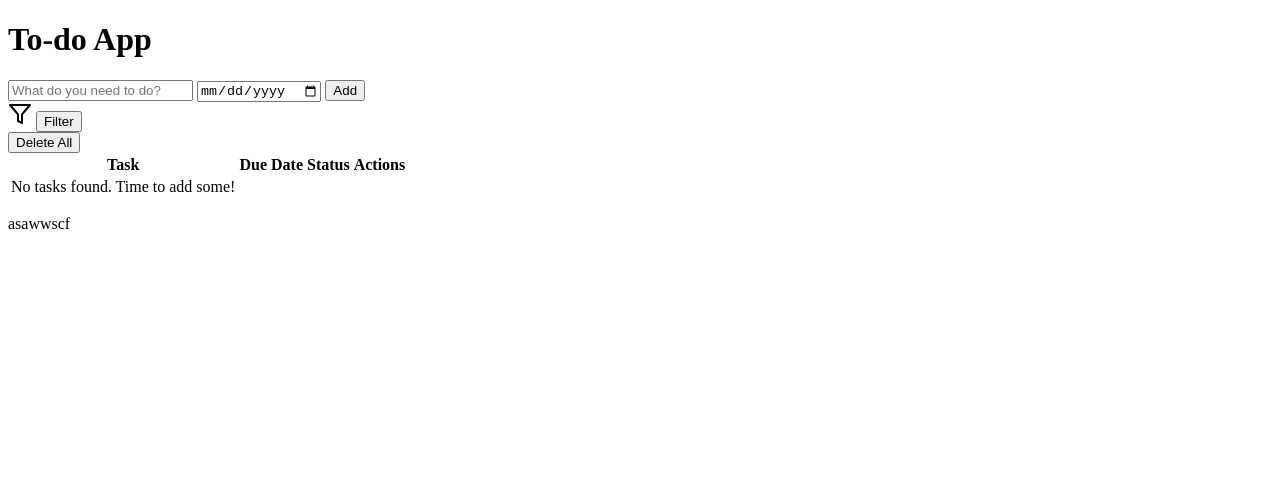
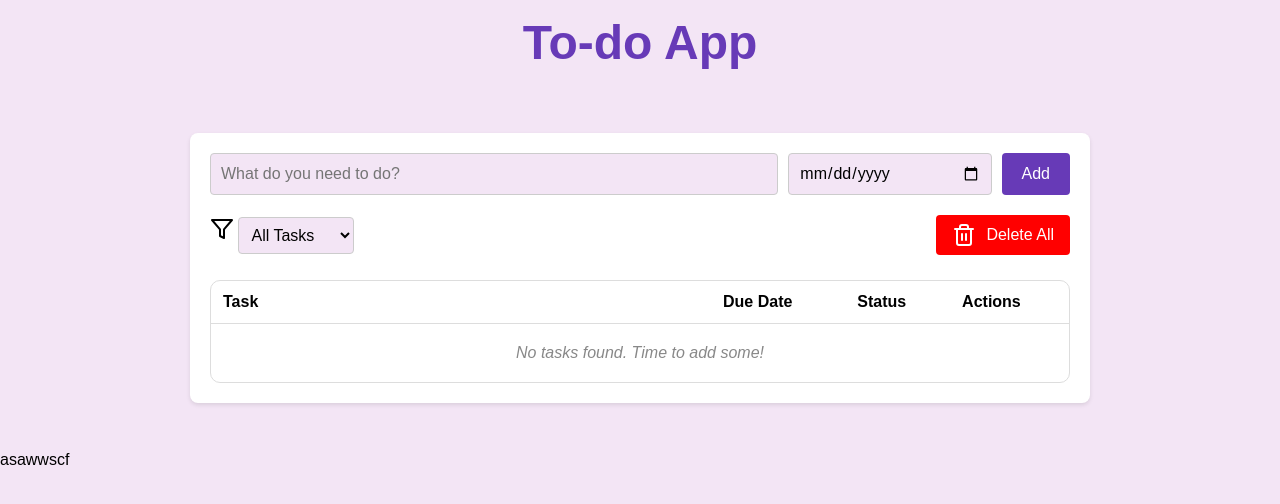
Before and after one commit to dava-alt-f4/codingcamp-1-sep-2025-DavaGalangSamudra, a plain HTML site: page index.html in a window 1280 px wide. Drawn offline with nearby package versions, Linux system fonts and the light colour scheme.

Commit message:
Add initial CSS styles and update HTML structure for To-do App

```diff
--- a/css/style.css
+++ b/css/style.css
@@ -0,0 +1,125 @@
+:root {
+    --primary-color: #673AB7;
+    --background-color: #F3E5F5;
+    --accent-color: #3F51B5;
+}
+* {
+    margin: 0;
+    padding: 0;
+    box-sizing: border-box;
+    font-family: 'Poppins', sans-serif;
+}
+body {
+    background-color: var(--background-color);
+}
+header {
+    color: var(--primary-color);
+    padding: 15px 20px;
+    text-align: center;
+    font-size: 24px;
+    font-weight: 600;
+}
+main {
+    max-width: 900px;
+    margin: 3rem auto;
+    background-color: #fff;
+    padding: 20px;
+    border-radius: 8px;
+    box-shadow: 0 2px 4px rgba(0, 0, 0, 0.1);
+}
+.inputs {
+    display: flex;
+    gap: 10px;
+    margin-bottom: 20px;
+}
+.inputs input {
+    padding: 10px;
+    border: 1px solid #ccc;
+    border-radius: 4px;
+    font-size: 16px;
+    background-color: var(--background-color);
+}
+.inputs input[type="text"] {
+    width: 100%;
+}
+.inputs input[type="date"] {
+    width: 300px;
+}
+.inputs input:focus {
+    outline: none;
+    border-color: var(--primary-color);
+}
+.inputs button {
+    padding: 10px 20px;
+    background-color: var(--primary-color);
+    color: #fff;
+    border: none;
+    border-radius: 4px;
+    cursor: pointer;
+    font-size: 16px;
+    transition: background-color 0.3s ease;
+}
+.inputs button:hover {
+    filter: brightness(1.2);
+}
+.to-do_controls {
+    display: flex;
+    justify-content: space-between;
+    align-items: center;
+    margin-bottom: 20px;
+}
+.to-do_controls select {
+    padding: 8px;
+    border: 1px solid #ccc;
+    border-radius: 4px;
+    font-size: 16px;
+    background-color: var(--background-color);
+}
+.to-do_controls select:focus {
+    outline: none;
+    border-color: var(--primary-color);
+}
+.to-do_controls button {
+    display: flex;
+    align-items: center;
+    gap: 10px;
+    padding: 8px 16px;
+    background-color: red;
+    color: #fff;
+    border: none;
+    border-radius: 4px;
+    cursor: pointer;
+    font-size: 16px;
+    transition: box-shadow 0.3s ease;
+}
+.to-do_controls button:hover {
+    box-shadow: 0 2px 8px rgba(0, 0, 0, 0.2);
+}
+.to-do_list {
+    border: 1px solid #ddd;
+    border-radius: 10px;
+    margin-top: 25px;
+}
+.to-do_list table {
+    width: 100%;
+    border-collapse: collapse;
+}
+.to-do_list .task {
+    width: 500px;
+}
+.to-do_list tr:hover {
+    background-color: #f9f9f9;
+}
+.to-do_list th, .to-do_list td {
+    padding: 12px;
+    text-align: left;
+}
+.to-do_list td {
+    border-top: 1px solid #ddd;
+}
+.to-do_list .no-tasks td {
+    padding: 20px 12px;
+    text-align: center;
+    color: #888;
+    font-style: italic;
+}
--- a/index.html
+++ b/index.html
@@ -6,6 +6,8 @@
     <title>Document</title>
     <!-- Icons -->
     <script src="https://unpkg.com/feather-icons"></script>
+    <!-- CSS -->
+    <link rel="stylesheet" href="css/style.css" />
   </head>
   <body>
     <!-- header -->
@@ -21,29 +23,34 @@
           placeholder="What do you need to do?"
           id="to-do_input"
         />
-        <input type="date" id="to-do_date_input" />
+        <input type="date" id="to-do_date_input" min="" value="" />
         <button type="button">Add</button>
       </div>
       <div class="to-do_controls">
         <div class="filter">
           <i data-feather="filter"></i>
-          <button type="button">Filter</button>
+          <select name="filter" id="filter">
+            <option value="all">All Tasks</option>
+            <option value="completed">Completed</option>
+            <option value="pending">Pending</option>
+            <option value="late">Late</option>
+          </select>
         </div>
-        <button type="button">Delete All</button>
+        <button type="button"><i data-feather="trash-2"></i>Delete All</button>
       </div>
       <div class="to-do_list">
         <table>
           <thead>
             <tr>
-                <th>Task</th>
+              <th class="task">Task</th>
               <th>Due Date</th>
               <th>Status</th>
               <th>Actions</th>
             </tr>
           </thead>
           <tbody>
-                <tr>
-                    <td>No tasks found. Time to add some!</td>
+            <tr class="no-tasks">
+              <td colspan="4">No tasks found. Time to add some!</td>
             </tr>
           </tbody>
         </table>
@@ -60,4 +67,6 @@
       feather.replace();
     </script>
   </body>
+  <!-- Js -->
+  <script src="js/script.js"></script>
 </html>
```
Lines whose indentation alone changed are shown as unchanged.
